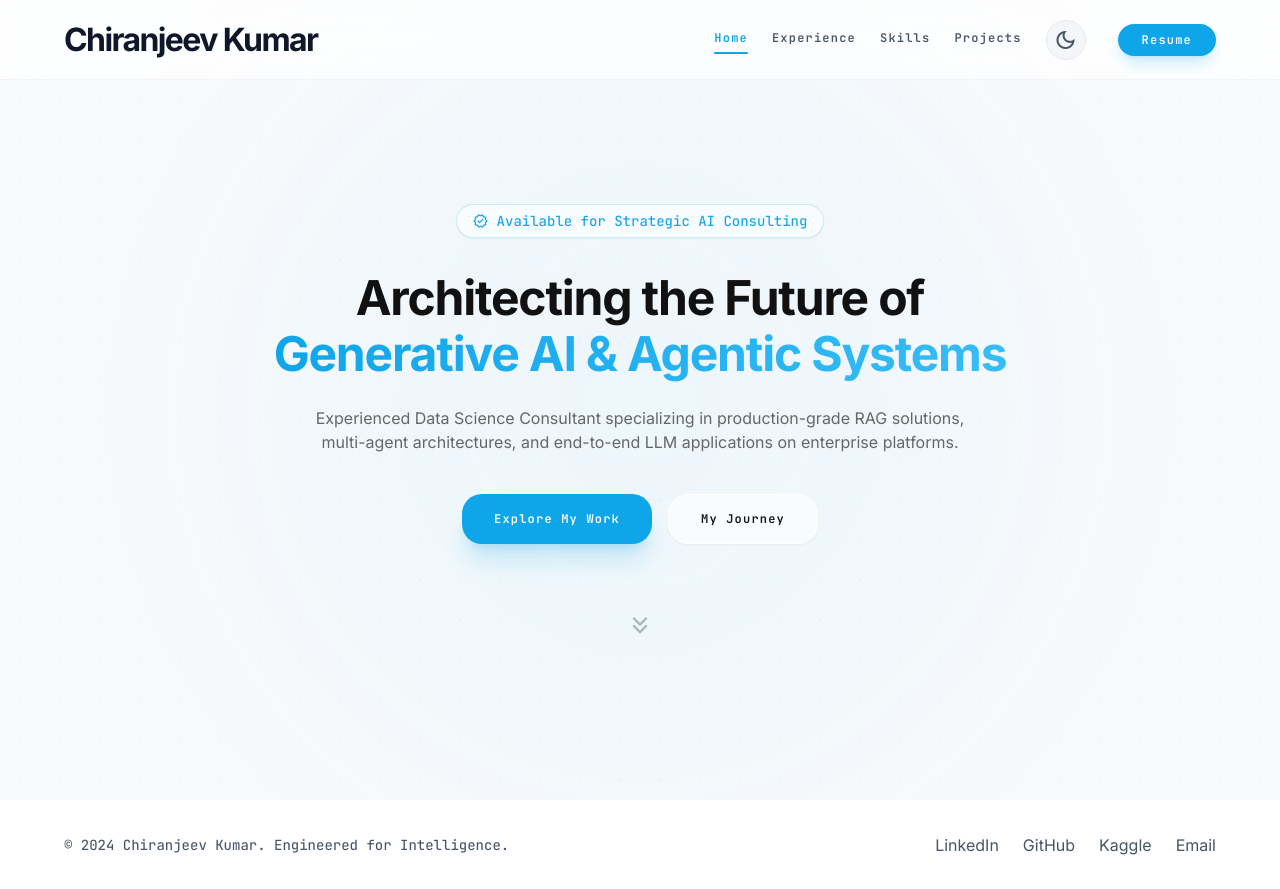
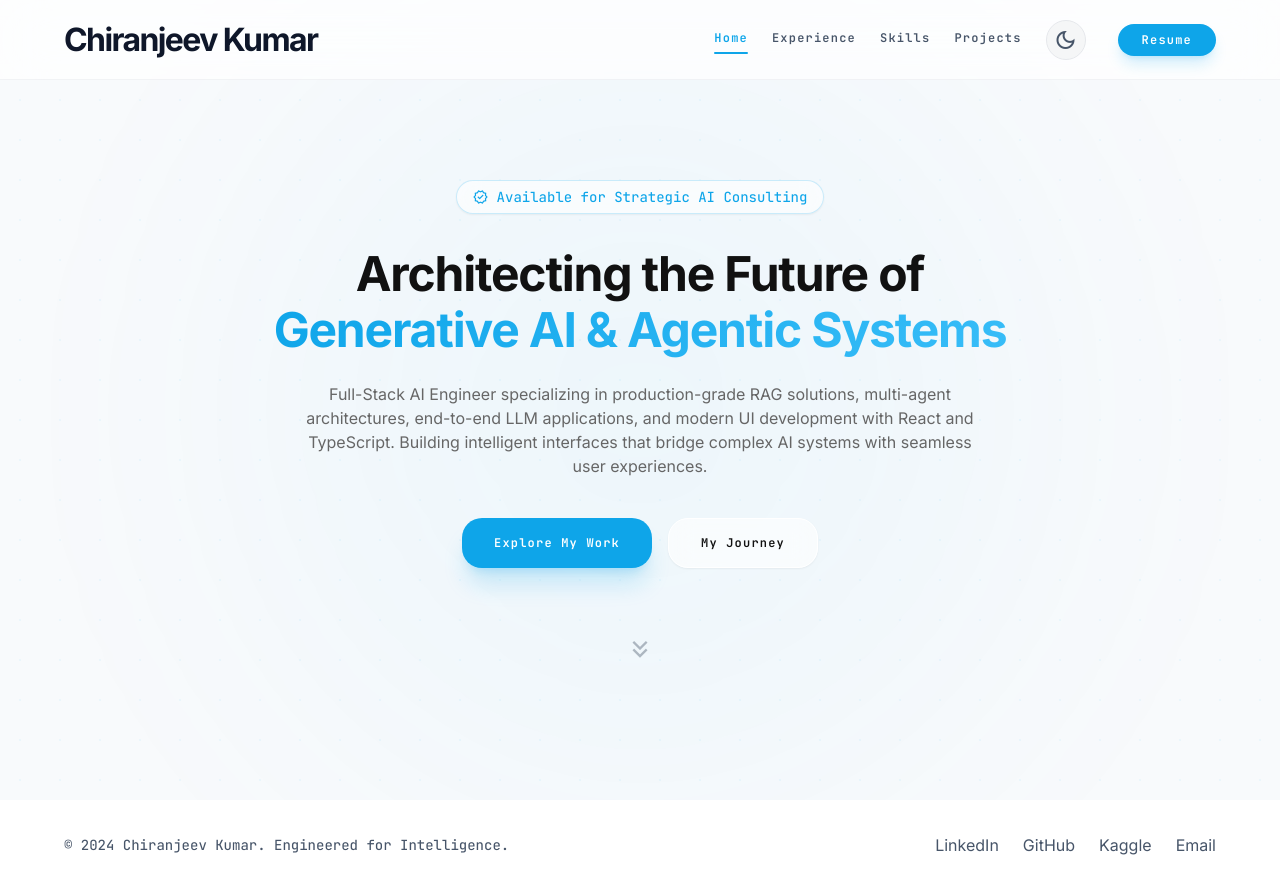
Before and after one commit to chiranjeevbitm/chiranjeev-ai-engineer, a React (Vite) app: page /#home in a window 1280 px wide. Built offline with nearby package versions, Linux system fonts and the light colour scheme.

Commit message:
feat(content): update bio to reflect full-stack AI engineer role
- Hero description now mentions full-stack AI engineer with React & TypeScript
- About section updated to highlight full-stack development skills
- English Quest project added to portfolio showcase

```diff
--- a/src/pages/Home.tsx
+++ b/src/pages/Home.tsx
@@ -21,9 +21,10 @@ export default function Home() {
               <span className="text-gradient">Generative AI & Agentic Systems</span>
             </h1>
             <p className="font-body-md text-body-md text-on-surface-variant max-w-2xl mx-auto mb-10">
-              Experienced Data Science Consultant specializing in production-grade RAG
-              solutions, multi-agent architectures, and end-to-end LLM applications on
-              enterprise platforms.
+              Full-Stack AI Engineer specializing in production-grade RAG solutions,
+              multi-agent architectures, end-to-end LLM applications, and modern UI
+              development with React and TypeScript. Building intelligent interfaces
+              that bridge complex AI systems with seamless user experiences.
             </p>
             <div className="flex flex-col sm:flex-row gap-4 justify-center">
               <a
@@ -55,14 +56,13 @@ export default function Home() {
                 Strategic Consultant
               </h2>
               <p className="font-body-md text-body-md text-on-surface-variant leading-relaxed">
-                I specialize in bridging the gap between complex machine learning
-                architecture and high-performance production systems. With a Master's
-                from Liverpool John Moores University and extensive experience at{" "}
+                I bridge the gap between complex AI architecture and polished user
+                interfaces. With a Master's from Liverpool John Moores University and
+                extensive experience at{" "}
                 <span className="text-on-surface font-semibold">Deloitte</span> and{" "}
                 <span className="text-on-surface font-semibold">Tredence</span>, I lead
-                the delivery of GenAI COE projects. My focus lies in designing robust
-                RAG pipelines, multi-agent frameworks, and ensuring responsible AI
-                deployments across Azure, AWS, and NVIDIA DGX infrastructures.
+                the delivery of GenAI COE projects while building modern full-stack
+                applications with React, TypeScript, and Tailwind CSS.
               </p>
             </div>
             <div className="glass-card-light p-10 rounded-xl glow-hover-light transition-all flex flex-col justify-between">
--- a/src/pages/HomeSection.tsx
+++ b/src/pages/HomeSection.tsx
@@ -22,9 +22,10 @@ export default function HomeSection({ onNavigate }: Props) {
             <span className="text-gradient">Generative AI & Agentic Systems</span>
           </h1>
           <p className="font-body-md text-body-md text-[var(--on-surface-variant)] max-w-2xl mx-auto mb-10">
-            Experienced Data Science Consultant specializing in production-grade RAG
-            solutions, multi-agent architectures, and end-to-end LLM applications on
-            enterprise platforms.
+            Full-Stack AI Engineer specializing in production-grade RAG solutions,
+            multi-agent architectures, end-to-end LLM applications, and modern UI
+            development with React and TypeScript. Building intelligent interfaces
+            that bridge complex AI systems with seamless user experiences.
           </p>
           <div className="flex flex-col sm:flex-row gap-4 justify-center">
             <button
@@ -57,12 +58,13 @@ export default function HomeSection({ onNavigate }: Props) {
               Strategic Consultant
             </h2>
             <p className="font-body-md text-body-md text-on-surface-variant leading-relaxed text-[var(--on-surface-variant)]">
-              I specialize in bridging the gap between complex machine learning
-              architecture and high-performance production systems. With a Master's
-              from Liverpool John Moores University and extensive experience at{" "}
+              I bridge the gap between complex AI architecture and polished user
+              interfaces. With a Master's from Liverpool John Moores University and
+              extensive experience at{" "}
               <span className="text-[var(--on-surface)] font-semibold">Deloitte</span> and{" "}
               <span className="text-[var(--on-surface)] font-semibold">Tredence</span>, I lead
-              the delivery of GenAI COE projects.
+              the delivery of GenAI COE projects while building modern full-stack
+              applications with React, TypeScript, and Tailwind CSS.
             </p>
           </div>
           <div className="glass-card-light p-10 rounded-xl glow-hover-light transition-all flex flex-col justify-between">
```
